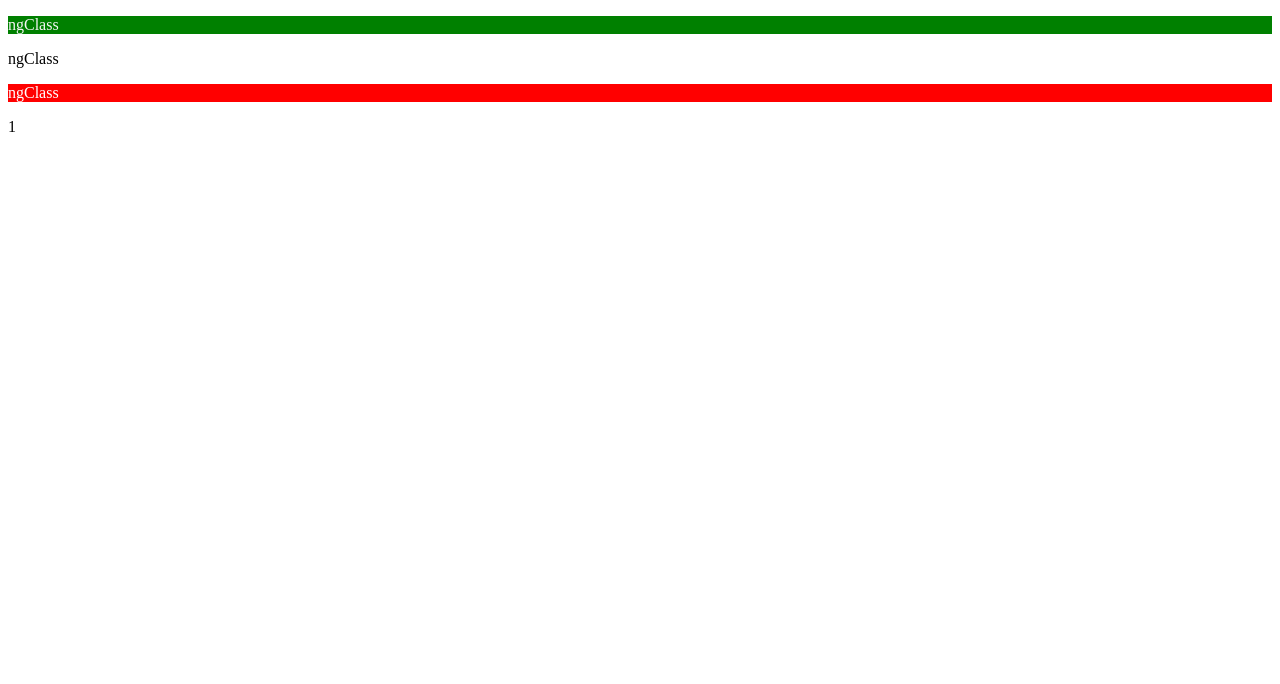
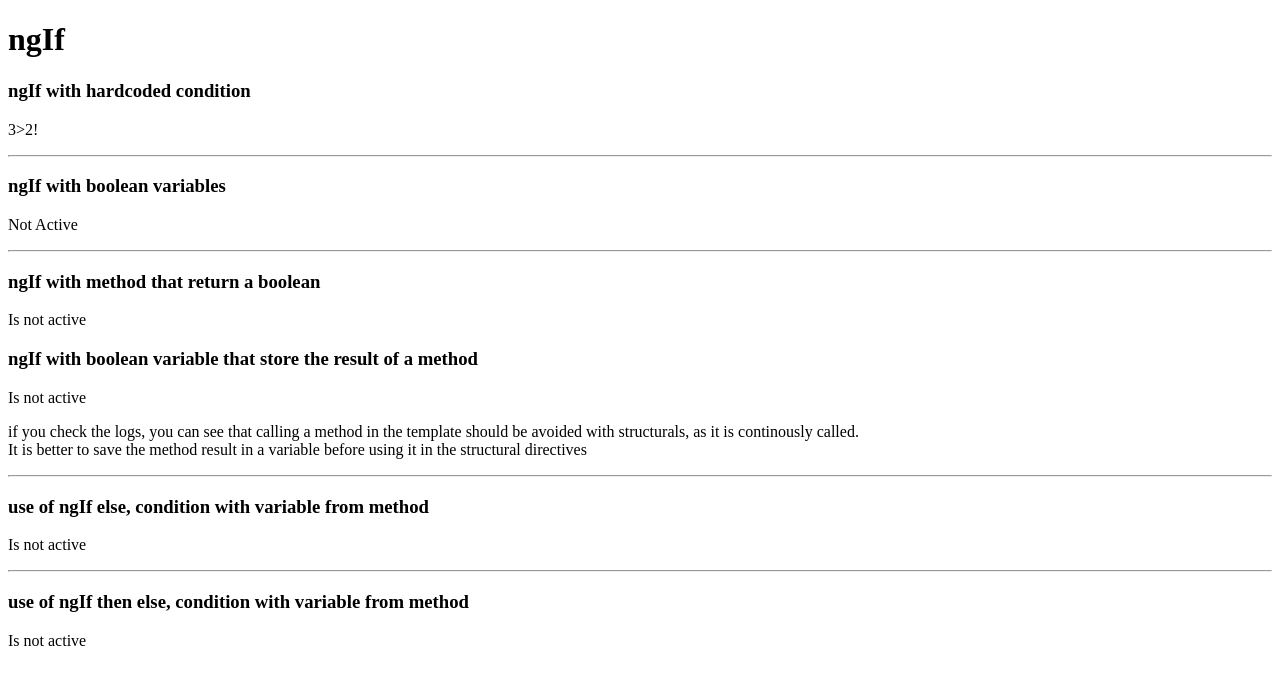
Before and after one commit to LeoIta/Angular, an Angular app: page / in a window 1280 px wide. Both pictures are taken after a click on the button "show current example". Shown: the top 684 px of the page. Built offline with nearby package versions, Linux system fonts and the light colour scheme.

Commit message:
*ngIf then else

```diff
--- a/src/app/app.component.html
+++ b/src/app/app.component.html
@@ -10,7 +10,8 @@
   <app-variable-template></app-variable-template>
   <app-main></app-main>
   <app-ng-style></app-ng-style>
+  <app-ng-class></app-ng-class>
 </div>
 <div *ngIf="!bool">
-  <app-ng-class></app-ng-class>
+  <app-ng-if></app-ng-if>
 </div>
--- a/src/app/app.module.ts
+++ b/src/app/app.module.ts
@@ -21,6 +21,7 @@ import { MainComponent } from './data-among-components/ng-content/main/main.comp
 import { SlaveComponent } from './data-among-components/ng-content/slave/slave.component';
 import { NgStyleComponent } from './directives/ng-style/ng-style.component';
 import { NgClassComponent } from './directives/ng-class/ng-class.component';
+import { NgIfComponent } from './directives/ng-if/ng-if.component';
 
 @NgModule({
   declarations: [
@@ -42,6 +43,7 @@ import { NgClassComponent } from './directives/ng-class/ng-class.component';
     SlaveComponent,
     NgStyleComponent,
     NgClassComponent,
+    NgIfComponent,
   ],
   imports: [BrowserModule, AppRoutingModule, FormsModule],
   providers: [],
--- a/src/app/directives/ng-class/ng-class.component.ts
+++ b/src/app/directives/ng-class/ng-class.component.ts
@@ -7,11 +7,16 @@ import { Component } from '@angular/core';
 })
 export class NgClassComponent {
   timer = 0;
+  clock: any;
 
   constructor() {
-    setInterval(() => {
+    this.clock = setInterval(() => {
       this.timer++;
     }, 2000);
+  }
+
+  ngOnDestroy() {
+    clearInterval(this.clock);
   }
 
   getClass() {
--- /dev/null
+++ b/src/app/directives/ng-if/ng-if.component.html
@@ -0,0 +1,36 @@
+<h1>ngIf</h1>
+<h3>ngIf with hardcoded condition</h3>
+<p *ngIf="3>2">3>2!</p>
+<p *ngIf="3<2">2>3!</p>
+<hr>
+<h3>ngIf with boolean variables</h3>
+<p *ngIf="active">Active</p>
+<p *ngIf="!active">Not Active</p>
+<hr>
+
+<h3>ngIf with method that return a boolean</h3>
+<p *ngIf="isActive()">Is active</p>
+<p *ngIf="!isActive()">Is not active</p>
+
+<h3>ngIf with boolean variable that store the result of a method</h3>
+<p *ngIf="actived">Is active</p>
+<p *ngIf="!actived">Is not active</p>
+
+<p>if you check the logs, you can see that calling a method in the template should be avoided with structurals, as it is
+  continously called.<br>
+  It is better to save the method result in a variable before using it in the structural directives</p>
+<hr>
+<h3>use of ngIf else, condition with variable from method</h3>
+<p *ngIf="actived; else option2">Is active</p>
+<ng-template #option2>
+  <p>Is not active</p>
+</ng-template>
+<hr>
+<h3>use of ngIf then else, condition with variable from method</h3>
+<ng-template *ngIf="actived; then option1 else option2"></ng-template>
+<ng-template #option1>
+  <p>Is active</p>
+</ng-template>
+<ng-template #option2>
+  <p>Is not active</p>
+</ng-template>
--- /dev/null
+++ b/src/app/directives/ng-if/ng-if.component.ts
@@ -0,0 +1,33 @@
+import { Component, OnChanges, SimpleChanges } from '@angular/core';
+
+@Component({
+  selector: 'app-ng-if',
+  templateUrl: './ng-if.component.html',
+  styleUrls: ['./ng-if.component.css'],
+})
+export class NgIfComponent {
+  active = false;
+  actived = this.isActived();
+  clock: any;
+
+  ngOnInit() {
+    this.clock = setInterval(() => {
+      this.active = !this.active;
+      this.actived = this.isActived();
+    }, 3000);
+  }
+
+  ngOnDestroy() {
+    clearInterval(this.clock);
+  }
+
+  isActive() {
+    console.log('isActive() has been called');
+    return this.active;
+  }
+
+  isActived() {
+    console.log('isActive() has been called');
+    return this.active;
+  }
+}
--- a/src/app/directives/ng-style/ng-style.component.ts
+++ b/src/app/directives/ng-style/ng-style.component.ts
@@ -7,11 +7,16 @@ import { Component, OnInit } from '@angular/core';
 })
 export class NgStyleComponent {
   alert = true;
+  clock: any;
 
   constructor() {
-    setInterval(() => {
+    this.clock = setInterval(() => {
       this.alert = !this.alert;
     }, 2000);
+  }
+
+  ngOnDestroy() {
+    clearInterval(this.clock);
   }
 
   getColor() {
--- a/src/app/property-binding/property-binding.component.ts
+++ b/src/app/property-binding/property-binding.component.ts
@@ -7,10 +7,15 @@ import { Component } from '@angular/core';
 })
 export class PropertyBindingComponent {
   disabled = true;
+  clock: any;
   constructor() {
-    setInterval(() => {
+    this.clock = setInterval(() => {
       this.disabled = !this.disabled;
     }, 2000);
+  }
+
+  ngOnDestroy() {
+    clearInterval(this.clock);
   }
   getTextColor() {
     return 'white';
```
Also changed, not shown: src/documentation/component-life.md (+1 -1 lines), src/documentation/directives.md (+49 -1 lines), src/app/directives/ng-if/ng-if.component.css (added).
